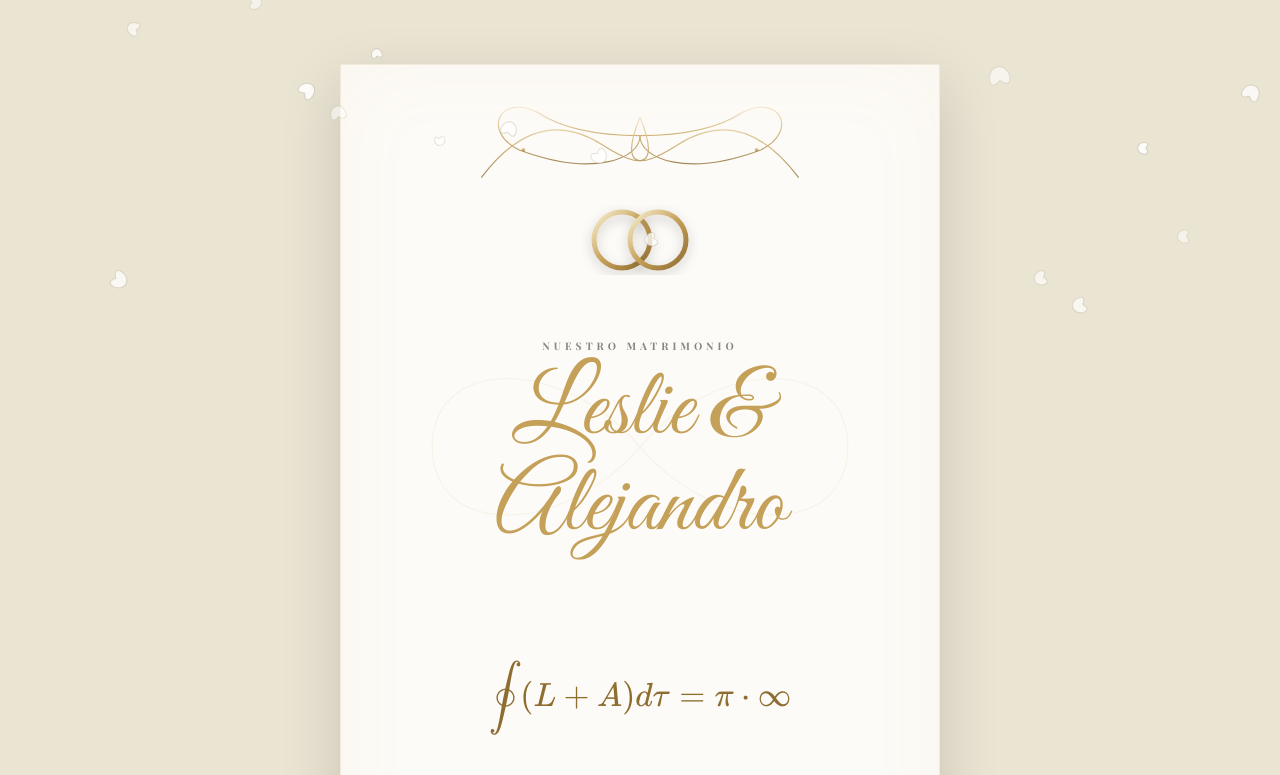
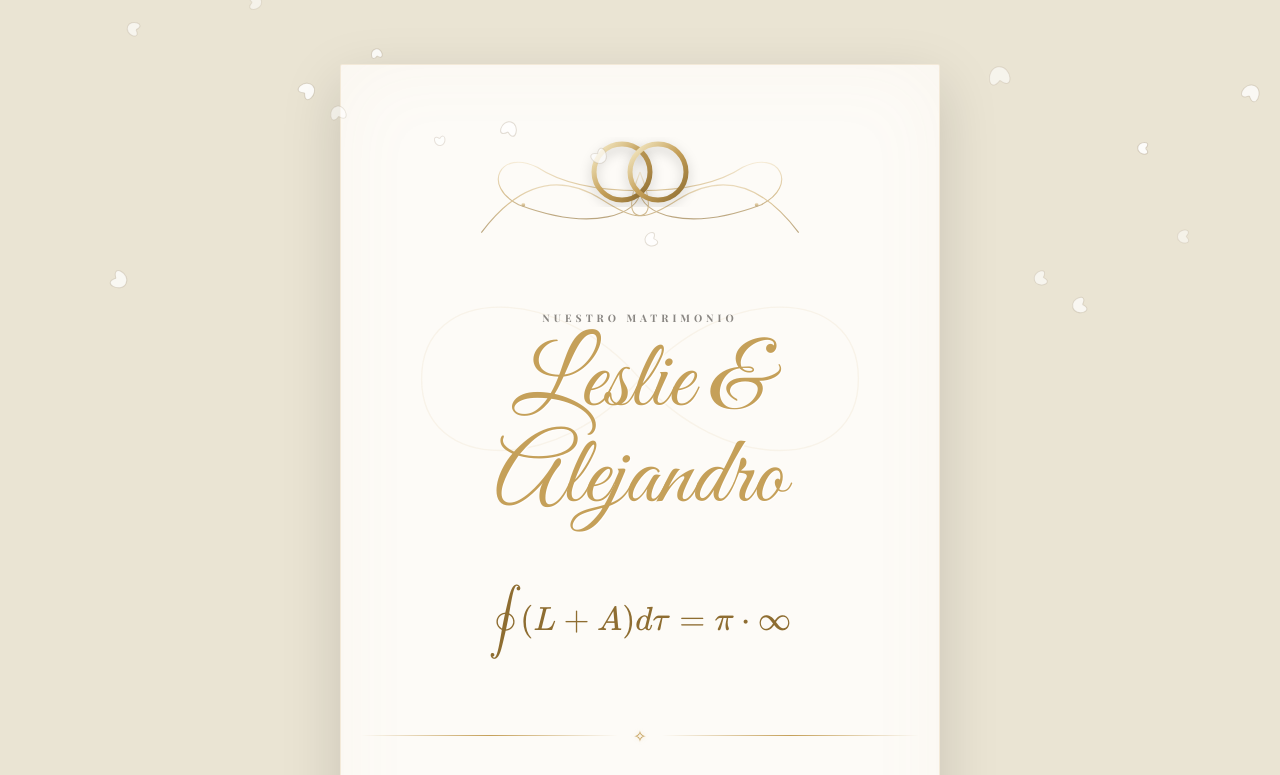
Before and after one commit to alextrejo328/Boda-L-A, a plain HTML site: page index.html in a window 1280 px wide. Both pictures are taken after a click on the button "ABRIR INVITACIÓN". Shown: the top 775 px of the page. Drawn offline with nearby package versions, Linux system fonts and the light colour scheme; a web font is replaced by a local one.

Commit message:
Refactor HTML structure and styles for clarity

```diff
--- a/index.html
+++ b/index.html
@@ -1,3 +1,4 @@
+
 <!DOCTYPE html>
 <html lang="es">
 <head>
@@ -7,6 +8,7 @@
     <script src="https://cdn.tailwindcss.com"></script>
     <link href="https://fonts.googleapis.com/css2?family=Cinzel:wght@400;700&family=Great+Vibes&family=Montserrat:wght@300;400;600&family=Playfair+Display:ital,wght@0,400..900;1,400..900&display=swap" rel="stylesheet">
     <script src="https://unpkg.com/lucide@latest"></script>
+    <!-- MathJax para renderizado de fórmulas LaTeX -->
     <script id="MathJax-script" async src="https://cdn.jsdelivr.net/npm/mathjax@3/es5/tex-mml-chtml.js"></script>
     <style>
         :root {
@@ -33,7 +35,7 @@
             text-shadow: 1px 1px 0px rgba(255,255,255,0.8);
         }
 
-        /* Pantalla de Apertura */
+        /* Pantalla de Apertura (Cover) */
         #intro-overlay {
             position: fixed;
             inset: 0;
@@ -67,7 +69,7 @@
             pointer-events: none;
             z-index: 5;
         }
-        .greca-top { top: 10px; }
+        .greca-top { top: 65px; }
         .greca-bottom { bottom: 10px; transform: scaleY(-1); }
         .greca-svg { height: 100%; width: 100%; max-width: 500px; }
 
@@ -110,7 +112,7 @@
             filter: drop-shadow(0 4px 6px rgba(0,0,0,0.2));
         }
 
-        /* Revelación */
+        /* Revelación de secciones al hacer scroll */
         .reveal { opacity: 0; transform: translateY(30px); transition: all 1s ease-out; }
         .active .reveal { opacity: 1; transform: translateY(0); }
 
@@ -122,7 +124,7 @@
             z-index: 10;
             box-shadow: 0 20px 60px rgba(0,0,0,0.15), inset 0 0 80px rgba(197, 160, 89, 0.05);
             border: 1px solid rgba(197, 160, 89, 0.2);
-            padding: 140px 20px;
+            padding: 40px 20px 140px;
         }
 
         .btn-action {
@@ -149,7 +151,7 @@
         .formula-container {
             font-size: clamp(1rem, 5vw, 1.8rem);
             color: var(--gold-dark);
-            margin: 1.5rem 0;
+            margin: 0.5rem 0 2rem;
             display: flex;
             justify-content: center;
         }
@@ -175,7 +177,7 @@
                 <i data-lucide="heart" class="heart-main" size="120" stroke-width="1"></i>
             </div>
             <p class="uppercase tracking-[5px] text-[0.65rem] font-bold opacity-60 mb-4">Nuestra historia es para siempre</p>
-            <h2 class="font-script text-7xl md:text-9xl mb-10">Leslie & Alejandro</h2>
+            <h2 class="font-script text-7xl md:text-9xl text-[var(--gold-main)] mb-10">Leslie & Alejandro</h2>
             <button onclick="revealInvitation()" class="btn-action">Abrir Invitación</button>
         </div>
     </div>
@@ -183,34 +185,13 @@
     <!-- PÉTALOS INTERACTIVOS -->
     <canvas id="petal-canvas"></canvas>
 
-    <!-- CONTENIDO -->
+    <!-- CONTENIDO PRINCIPAL -->
     <main id="main-content" class="w-full px-4 py-16 text-center">
 
         <div class="card-body rounded-sm">
 
-            <!-- Greca Superior Gariboleada (Sin anillos internos) -->
-            <div class="greca-container greca-top">
-                <svg class="greca-svg" viewBox="0 0 500 150" fill="none" xmlns="http://www.w3.org/2000/svg">
-                    <defs>
-                        <linearGradient id="goldGradText" x1="0%" y1="0%" x2="0%" y2="100%">
-                            <stop offset="0%" style="stop-color:var(--gold-light)" />
-                            <stop offset="50%" style="stop-color:var(--gold-main)" />
-                            <stop offset="100%" style="stop-color:var(--gold-dark)" />
-                        </linearGradient>
-                    </defs>
-                    <g stroke="url(#goldGradText)" stroke-width="1.2" opacity="0.8">
-                        <path d="M250,65 C250,90 200,110 120,80 C80,60 100,20 140,40 C170,60 210,65 250,65 Z" />
-                        <path d="M250,65 C250,90 300,110 380,80 C420,60 400,20 360,40 C330,60 290,65 250,65 Z" />
-                        <path d="M80,110 Q140,30 210,75 T250,45" />
-                        <path d="M420,110 Q360,30 290,75 T250,45" />
-                        <circle cx="125" cy="80" r="2" fill="url(#goldGradText)" stroke="none"/>
-                        <circle cx="375" cy="80" r="2" fill="url(#goldGradText)" stroke="none"/>
-                    </g>
-                </svg>
-            </div>
-
-            <!-- Anillos Dorados Superiores (Los originales que te gustaron) -->
-            <div class="mb-4 reveal" style="transition-delay: 0.2s;">
+            <!-- Anillos Dorados -->
+            <div class="mt-8 mb-2 reveal" style="transition-delay: 0.2s; position: relative; z-index: 10;">
                 <svg width="120" height="70" viewBox="0 0 120 70" class="mx-auto">
                     <defs>
                         <linearGradient id="ringGrad" x1="0%" y1="0%" x2="100%" y2="100%">
@@ -224,16 +205,40 @@
                 </svg>
             </div>
 
-            <!-- Nombres con Efecto y Símbolo de Infinito -->
-            <div class="relative py-12 mb-4">
-                <svg class="absolute inset-0 w-full h-full pointer-events-none opacity-30" viewBox="0 0 400 240" fill="none">
+            <!-- Greca Superior -->
+            <div class="greca-container greca-top">
+                <svg class="greca-svg" viewBox="0 0 500 150" fill="none" xmlns="http://www.w3.org/2000/svg">
+                    <defs>
+                        <linearGradient id="goldGradText" x1="0%" y1="0%" x2="0%" y2="100%">
+                            <stop offset="0%" style="stop-color:var(--gold-light)" />
+                            <stop offset="50%" style="stop-color:var(--gold-main)" />
+                            <stop offset="100%" style="stop-color:var(--gold-dark)" />
+                        </linearGradient>
+                    </defs>
+                    <g stroke="url(#goldGradText)" stroke-width="1.2" opacity="0.6">
+                        <path d="M250,65 C250,90 200,110 120,80 C80,60 100,20 140,40 C170,60 210,65 250,65 Z" />
+                        <path d="M250,65 C250,90 300,110 380,80 C420,60 400,20 360,40 C330,60 290,65 250,65 Z" />
+                        <path d="M80,110 Q140,30 210,75 T250,45" />
+                        <path d="M420,110 Q360,30 290,75 T250,45" />
+                        <circle cx="125" cy="80" r="2" fill="url(#goldGradText)" stroke="none"/>
+                        <circle cx="375" cy="80" r="2" fill="url(#goldGradText)" stroke="none"/>
+                    </g>
+                </svg>
+            </div>
+
+            <!-- Sección de Nombres e Infinito Centrado -->
+            <div class="relative pt-24 pb-4 flex flex-col items-center justify-center">
+                <!-- El SVG del infinito ahora ocupa el fondo de este contenedor flex centrado -->
+                <svg class="absolute inset-0 w-full h-full pointer-events-none opacity-30" viewBox="0 0 400 240" fill="none" preserveAspectRatio="xMidYMid meet">
+                    <!-- Punto de cruce en 200, 120 (Centro perfecto del ViewBox) -->
                     <path d="M200,120 C140,50 40,50 40,120 C40,190 140,190 200,120 C260,50 360,50 360,120 C360,190 260,190 200,120" stroke="var(--gold-main)" stroke-width="1" opacity="0.3" />
                     <path class="infinity-path" d="M200,120 C140,50 40,50 40,120 C40,190 140,190 200,120 C260,50 360,50 360,120 C360,190 260,190 200,120" stroke="var(--gold-main)" stroke-width="2.5" />
                 </svg>
 
-                <div class="relative z-10 reveal" style="transition-delay: 0.4s;">
+                <!-- El texto ahora está centrado sobre el punto medio del SVG -->
+                <div class="relative z-10 reveal w-full" style="transition-delay: 0.4s;">
                     <p class="uppercase tracking-[4px] text-[0.65rem] font-bold opacity-60 mb-2">Nuestro matrimonio</p>
-                    <h1 class="font-script text-7xl md:text-8xl">Leslie & Alejandro</h1>
+                    <h1 class="font-script text-7xl md:text-8xl leading-tight">Leslie & Alejandro</h1>
                 </div>
             </div>
 
@@ -242,7 +247,7 @@
                 $$\oint (L + A) d\tau = \pi \cdot \infty$$
             </div>
 
-            <!-- Divisor Premium 1 -->
+            <!-- Divisor 1 -->
             <div class="divider-container reveal">
                 <div class="divider-line"></div>
                 <span class="divider-icon">✧</span>
@@ -257,7 +262,7 @@
             <section class="mb-10 reveal">
                 <h3 class="uppercase tracking-[4px] text-[0.85rem] font-bold mb-4">Ceremonia Civil</h3>
                 <p class="text-2xl font-medium mb-1">Sábado 14 de Marzo 2026</p>
-                <p class="font-script text-4xl mb-4">12:30 Horas</p>
+                <p class="font-script text-4xl mb-4 text-[var(--gold-main)]">12:30 Horas</p>
                 <div class="text-sm leading-relaxed opacity-80 mb-6">
                     <p>Juzgado 20º del Registro Civil CDMX</p>
                     <p>Jardín Plaza Hidalgo 1, Coyoacán, CDMX</p>
@@ -267,7 +272,7 @@
                 </a>
             </section>
 
-            <!-- Divisor Premium 2 -->
+            <!-- Divisor 2 -->
             <div class="divider-container reveal">
                 <div class="divider-line"></div>
                 <span class="divider-icon">✧</span>
@@ -277,7 +282,7 @@
             <!-- Recepción -->
             <section class="mb-10 reveal">
                 <h3 class="uppercase tracking-[4px] text-[0.85rem] font-bold mb-4">Recepción</h3>
-                <p class="font-script text-4xl mb-4">15:00 Horas</p>
+                <p class="font-script text-4xl mb-4 text-[var(--gold-main)]">15:00 Horas</p>
                 <div class="text-sm leading-relaxed opacity-80 mb-6">
                     <p>Paseos de los Granados 110 int 202</p>
                     <p>Paseos de Taxqueña, Coyoacán, 04250</p>
@@ -287,7 +292,7 @@
                 </a>
             </section>
 
-            <!-- Divisor Premium 3 -->
+            <!-- Divisor 3 -->
             <div class="divider-container reveal">
                 <div class="divider-line"></div>
                 <span class="divider-icon">✧</span>
@@ -313,10 +318,10 @@
                 </a>
             </div>
 
-            <!-- Greca Inferior Gariboleada -->
+            <!-- Greca Inferior -->
             <div class="greca-container greca-bottom">
                 <svg class="greca-svg" viewBox="0 0 500 150" fill="none" xmlns="http://www.w3.org/2000/svg">
-                    <g stroke="url(#goldGradText)" stroke-width="1.2" opacity="0.8">
+                    <g stroke="url(#goldGradText)" stroke-width="1.2" opacity="0.6">
                         <path d="M250,65 C250,90 200,110 120,80 C80,60 100,20 140,40 C170,60 210,65 250,65 Z" />
                         <path d="M250,65 C250,90 300,110 380,80 C420,60 400,20 360,40 C330,60 290,65 250,65 Z" />
                         <path d="M80,110 Q140,30 210,75 T250,45" />
@@ -337,7 +342,7 @@
     <script>
         lucide.createIcons();
 
-        // --- SISTEMA DE PÉTALOS INTERACTIVOS (CANVAS) ---
+        // --- SISTEMA DE PÉTALOS INTERACTIVOS ---
         const canvas = document.getElementById('petal-canvas');
         const ctx = canvas.getContext('2d');
         let petals = [];
```
